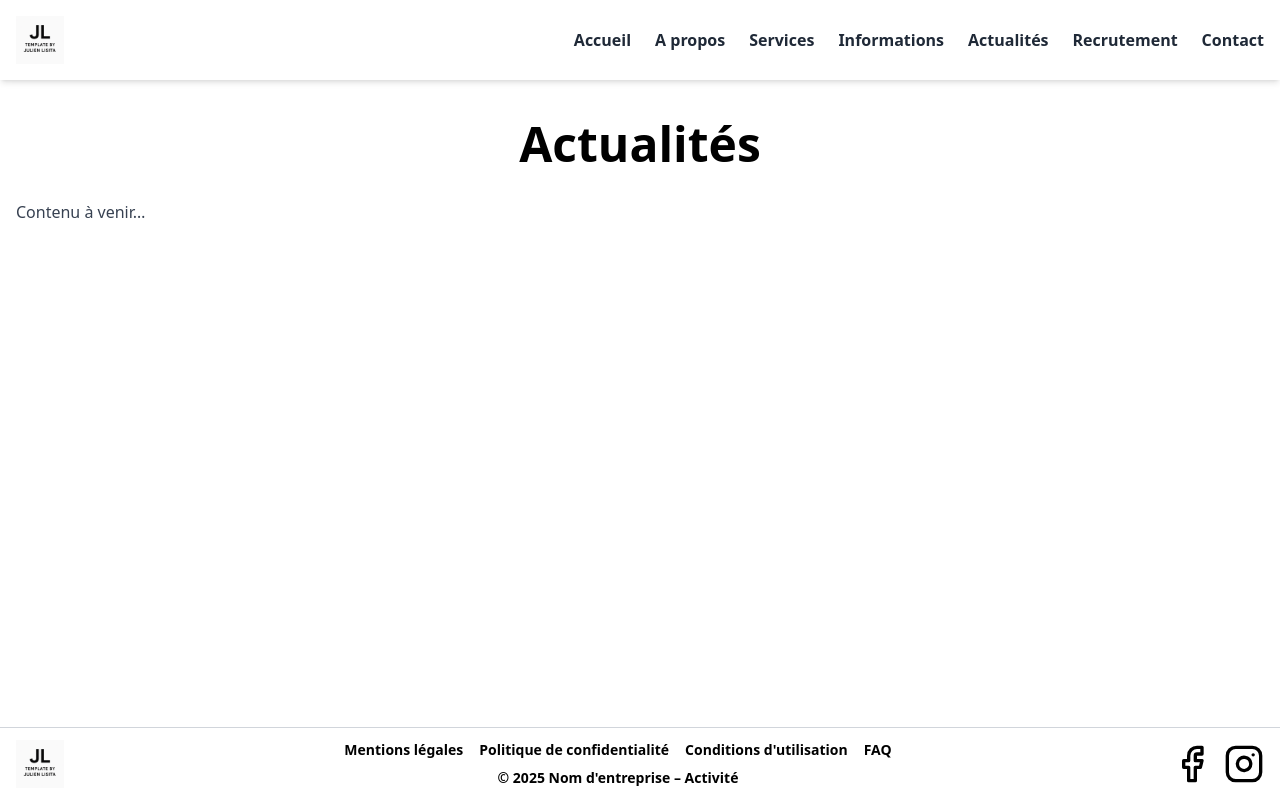
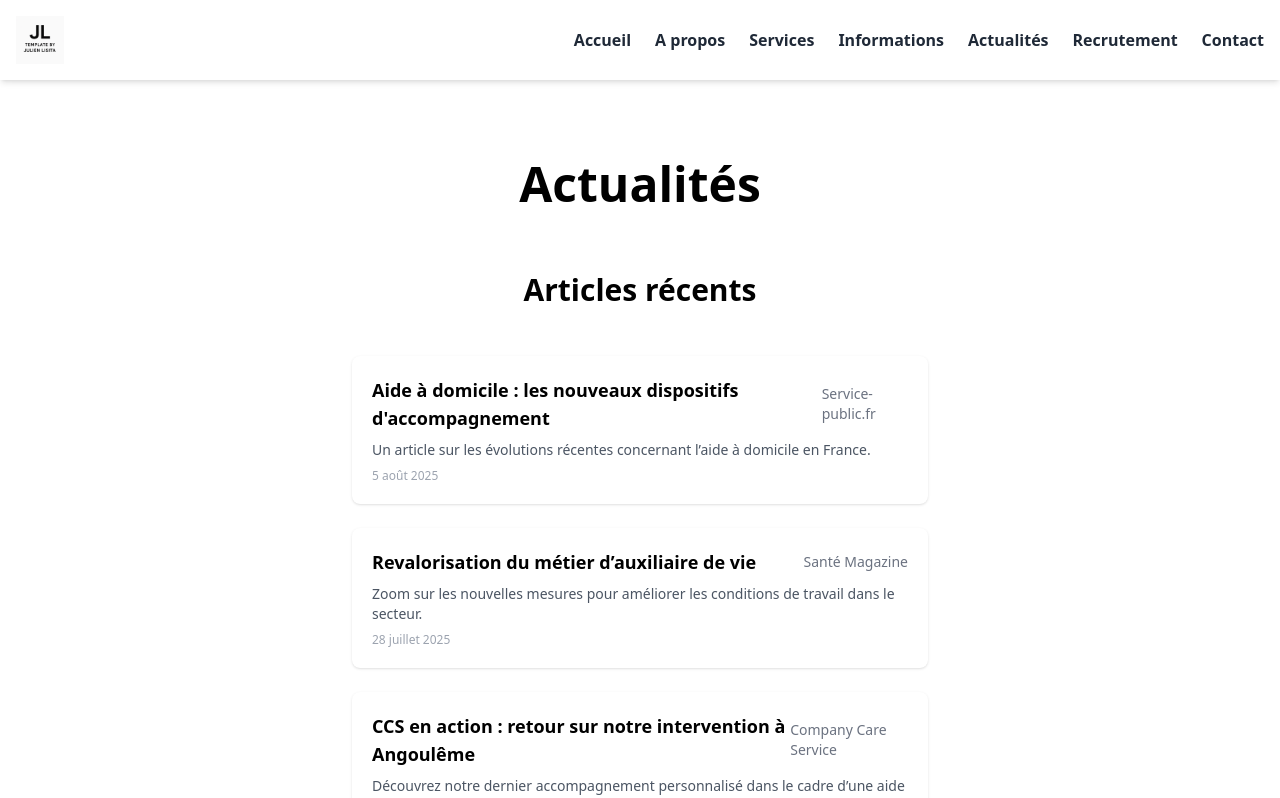
Before and after one commit to julienlisita/nextjs-ts-tailwind-template, a Next.js app: page /news in a window 1280 px wide. Shown: the top 798 px of the page. Built offline with nearby package versions, Linux system fonts and the light colour scheme.

Commit message:
feat(news): add NewsCard component and update News page with article list

```diff
--- a/src/components/pages/News.tsx
+++ b/src/components/pages/News.tsx
@@ -1,12 +1,60 @@
 // src/components/pages/News.tsx
 
+'use client';
+
 import PageTitle from '@/components/ui/PageTitle';
+import SectionTitle from '@/components/ui/SectionTitle';
+import Section from '@/components/common/Section';
+import NewsCard from '@/components/widgets/NewsCard';
+import SectionWrapper from '../common/SectionWrapper';
 
 export default function News() {
+
+  const newsItems = [
+  {
+    title: "Aide à domicile : les nouveaux dispositifs d'accompagnement",
+    description: "Un article sur les évolutions récentes concernant l’aide à domicile en France.",
+    date: "5 août 2025",
+    source: "Service-public.fr",
+    url: "https://www.service-public.fr/particuliers/actualites/A17123",
+  },
+  {
+    title: "Revalorisation du métier d’auxiliaire de vie",
+    description: "Zoom sur les nouvelles mesures pour améliorer les conditions de travail dans le secteur.",
+    date: "28 juillet 2025",
+    source: "Santé Magazine",
+    url: "https://www.santemagazine.fr/actualites/auxiliaires-de-vie-revalorisation-emploi",
+  },
+  {
+    title: "CCS en action : retour sur notre intervention à Angoulême",
+    description: "Découvrez notre dernier accompagnement personnalisé dans le cadre d’une aide à domicile renforcée.",
+    date: "20 juillet 2025",
+    source: "Company Care Service",
+    url: "https://www.exemple.com/actualites/intervention-angouleme",
+  },
+];
+
+
   return (
-    <div className="container mx-auto px-4 py-10">
+    <div className="py-8 sm:py-10 md:py-14 lg:py-20">
       <PageTitle>Actualités</PageTitle>
-      <p className="text-gray-700 py-8">Contenu à venir…</p>
+      <Section>
+        <SectionWrapper>
+          <SectionTitle>Articles récents</SectionTitle>
+          <div className="flex flex-col items-center gap-6">
+            {newsItems.map((item, index) => (
+              <NewsCard
+                key={index}
+                title={item.title}
+                description={item.description}
+                date={item.date}
+                source={item.source}
+                url={item.url}
+              />
+            ))}
+          </div>
+        </SectionWrapper>
+      </Section>
     </div>
   );
 }
--- /dev/null
+++ b/src/components/widgets/NewsCard.css
@@ -0,0 +1,31 @@
+/* src/components/widgets/NewsCard.css */
+
+.news-card {
+  @apply block w-full max-w-xl p-5 rounded-lg shadow transition hover:shadow-md;
+  background-color: white;
+  text-decoration: none;
+}
+
+.news-card-header {
+  @apply flex justify-between items-center mb-2;
+}
+
+.news-card-title {
+  @apply text-lg font-semibold;
+  color: black;
+}
+
+.news-card-source {
+  @apply text-sm;
+  color: #6B7280;
+}
+
+.news-card-description {
+  @apply text-sm mb-2;
+  color: #4B5563;
+}
+
+.news-card-date {
+  @apply text-xs;
+  color: #9CA3AF;
+}
--- /dev/null
+++ b/src/components/widgets/NewsCard.tsx
@@ -0,0 +1,27 @@
+//  src/components/widgets/NewsCard.tsx
+
+'use client';
+
+import React from 'react';
+import './NewsCard.css';
+
+type NewsCardProps = {
+  title: string;
+  description: string;
+  date: string;
+  source?: string;
+  url: string;
+};
+
+export default function NewsCard({ title, description, date, source, url }: NewsCardProps) {
+  return (
+    <a href={url} target="_blank" rel="noopener noreferrer" className="news-card">
+      <div className="news-card-header">
+        <h3 className="news-card-title">{title}</h3>
+        {source && <span className="news-card-source">{source}</span>}
+      </div>
+      <p className="news-card-description">{description}</p>
+      <p className="news-card-date">{date}</p>
+    </a>
+  );
+}
--- a/src/components/widgets/ServiceCard.tsx
+++ b/src/components/widgets/ServiceCard.tsx
@@ -1,4 +1,6 @@
 // src/components/widgets/ServiceCard.tsx
+
+'use client';
 
 import React from 'react';
 import './ServiceCard.css';
```
